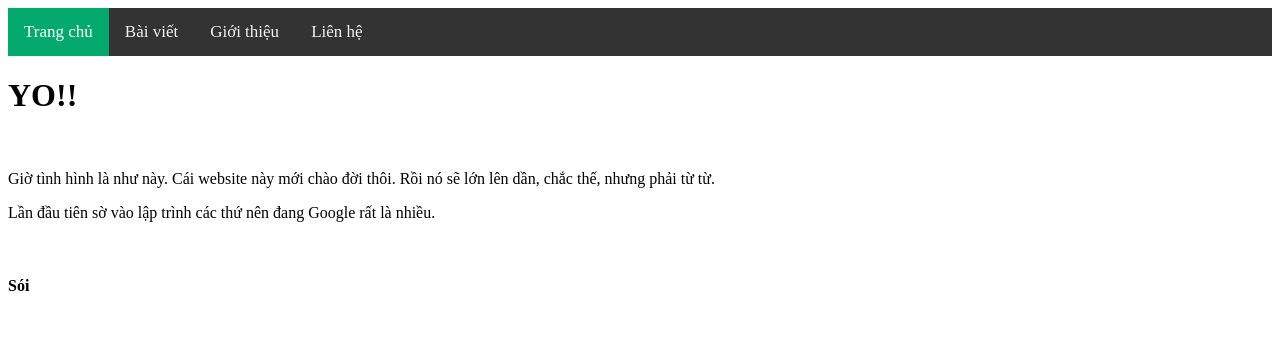
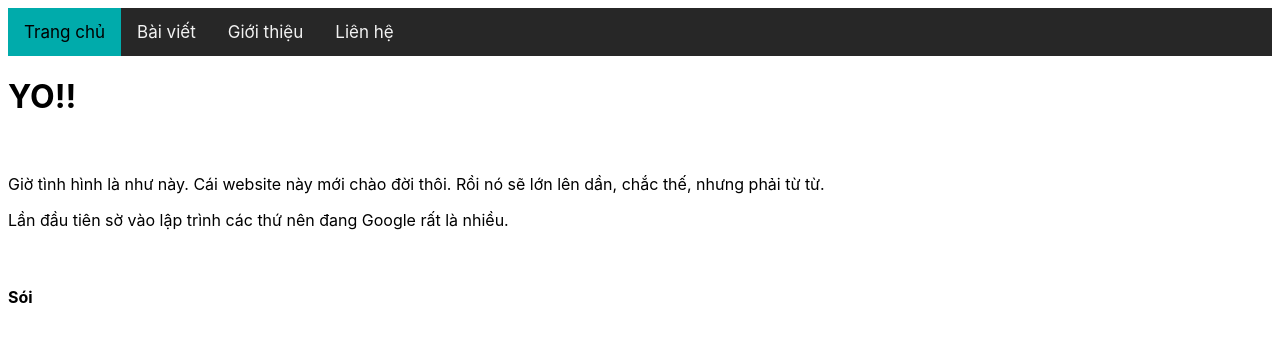
Before and after one commit to consoicongnghe/consoicongnghe.github.io, a Jekyll site: the page index.html, which Jekyll copies as it is, in a window 1280 px wide. Shown: the top 342 px of the page. Built offline with Jekyll 4.4.1, drawn with Linux system fonts in a browser that asks for light colours.

Commit message:
nav bar color

```diff
--- a/styles.css
+++ b/styles.css
@@ -1,7 +1,11 @@
+body {
+  font-family: -apple-system, BlinkMacSystemFont, "Segoe UI", Roboto, Helvetica, Arial, sans-serif, "Apple Color Emoji", "Segoe UI Emoji", "Segoe UI Symbol";
+}
+
 /* --- https://www.w3schools.com/howto/howto_js_topnav_responsive.asp */
 /* Add a black background color to the top navigation */
 .topnav {
-  background-color: #333;
+  background-color: #272727;
   overflow: hidden;
 }
 
@@ -18,49 +22,14 @@
 
 /* Change the color of links on hover */
 .topnav a:hover {
-  background-color: #ddd;
+  background-color: #f2f2f2;
   color: black;
 }
 
 /* Add an active class to highlight the current page */
 .topnav a.active {
-  background-color: #04AA6D;
-  color: white;
-}
-
-/* Hide the link that should open and close the topnav on small screens */
-.topnav .icon {
-  display: none;
-}
-
-/* media queries
-/* Add a black background color to the top navigation */
-.topnav {
-  background-color: #333;
-  overflow: hidden;
-}
-
-/* Style the links inside the navigation bar */
-.topnav a {
-  float: left;
-  display: block;
-  color: #f2f2f2;
-  text-align: center;
-  padding: 14px 16px;
-  text-decoration: none;
-  font-size: 17px;
-}
-
-/* Change the color of links on hover */
-.topnav a:hover {
-  background-color: #ddd;
+  background-color: #00ABAB;
   color: black;
-}
-
-/* Add an active class to highlight the current page */
-.topnav a.active {
-  background-color: #04AA6D;
-  color: white;
 }
 
 /* Hide the link that should open and close the topnav on small screens */
```
Also changed, not shown: index.html (+0 -13 lines).
